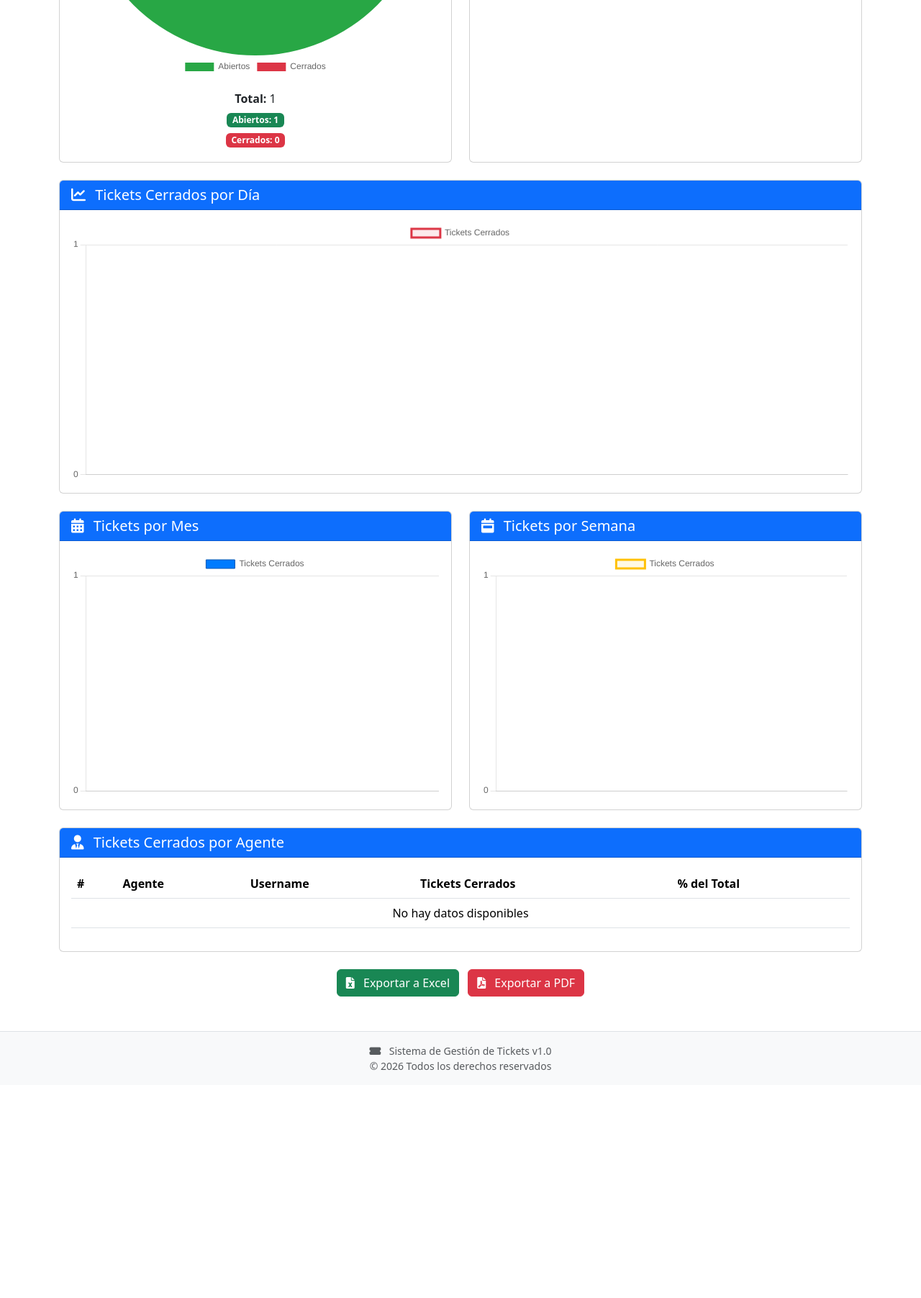
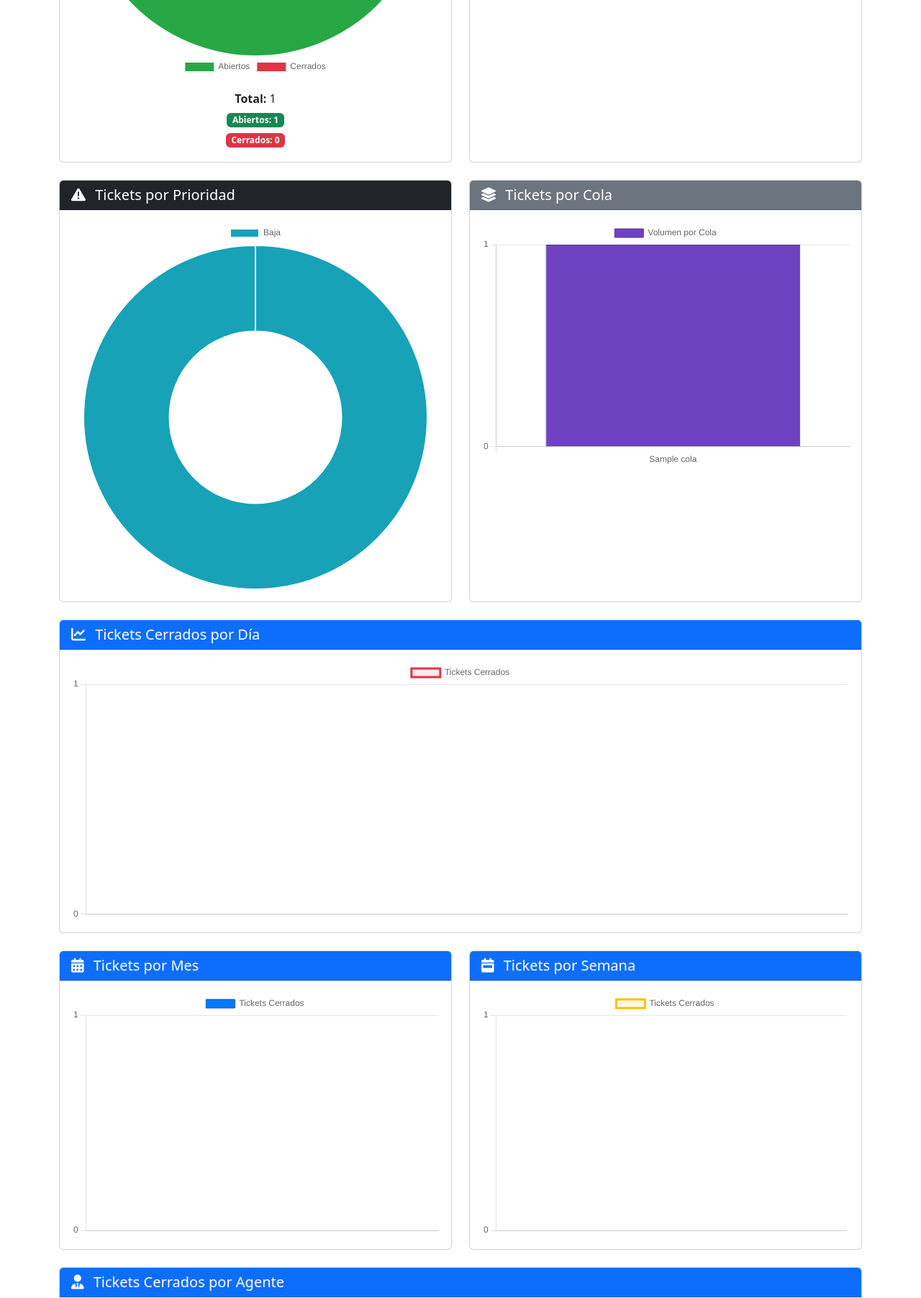
Before and after one commit to christian2195/Tickpro2.0, a Django app: page /configuracion/estadiaticas/ in a window 1280 px wide. Shown: the part 737-2541 px from the top of the page at 72% size. Before the commit the page ends 2224 px from the top, so only its background shows below. Run offline with Django 5.2, Linux system fonts and the light colour scheme; a user stored in the database is signed in; tables that the repository leaves empty hold one stand-in row (values such as "Sample post"); parts of the project's set-up code (start-up, migrations or seed data) failed here and were passed over.

Commit message:
Refactor estadisticas.html and add new charts
Removed unnecessary comments and added new charts for ticket priority and queue.

```diff
--- a/tikects_app/templates/estadisticas.html
+++ b/tikects_app/templates/estadisticas.html
@@ -4,7 +4,6 @@
 {% block title %}Estadísticas {% endblock %}
 
 {% block content %}
-<!-- Encabezado de página -->
 <div class="page-header">
     <div class="container">
         <div class="d-flex justify-content-between align-items-center">
@@ -23,7 +22,6 @@
 </div>
 
 <div class="container">
-    <!-- Tarjetas de resumen -->
     <div class="row mb-4">
         <div class="col-md-3 mb-3">
             <div class="card text-white bg-primary">
@@ -82,9 +80,7 @@
         </div>
     </div>
 
-    <!-- Gráficos -->
     <div class="row">
-        <!-- Gráfico de torta: Estado de tickets -->
         <div class="col-md-6 mb-4">
             <div class="card h-100">
                 <div class="card-header bg-primary text-white">
@@ -101,7 +97,6 @@
             </div>
         </div>
 
-        <!-- Gráfico de barras: Tickets por servicio -->
         <div class="col-md-6 mb-4">
             <div class="card h-100">
                 <div class="card-header bg-primary text-white">
@@ -115,7 +110,30 @@
     </div>
 
     <div class="row">
-        <!-- Tickets por día -->
+        <div class="col-md-6 mb-4">
+            <div class="card h-100">
+                <div class="card-header bg-dark text-white">
+                    <h5 class="mb-0"><i class="fas fa-exclamation-triangle me-2"></i> Tickets por Prioridad</h5>
+                </div>
+                <div class="card-body">
+                    <canvas id="prioridadChart" height="200"></canvas>
+                </div>
+            </div>
+        </div>
+
+        <div class="col-md-6 mb-4">
+            <div class="card h-100">
+                <div class="card-header bg-secondary text-white">
+                    <h5 class="mb-0"><i class="fas fa-layer-group me-2"></i> Tickets por Cola</h5>
+                </div>
+                <div class="card-body">
+                    <canvas id="colaChart" height="200"></canvas>
+                </div>
+            </div>
+        </div>
+    </div>
+
+    <div class="row">
         <div class="col-md-12 mb-4">
             <div class="card">
                 <div class="card-header bg-primary text-white">
@@ -129,7 +147,6 @@
     </div>
 
     <div class="row">
-        <!-- Tickets por mes -->
         <div class="col-md-6 mb-4">
             <div class="card h-100">
                 <div class="card-header bg-primary text-white">
@@ -141,7 +158,6 @@
             </div>
         </div>
 
-        <!-- Tickets por semana -->
         <div class="col-md-6 mb-4">
             <div class="card h-100">
                 <div class="card-header bg-primary text-white">
@@ -154,7 +170,6 @@
         </div>
     </div>
 
-    <!-- Tickets cerrados por agente -->
     <div class="row">
         <div class="col-md-12 mb-4">
             <div class="card">
@@ -202,7 +217,6 @@
         </div>
     </div>
 
-    <!-- Botones de exportación -->
     <div class="row mb-5">
         <div class="col-md-12 text-center">
             <button type="button" class="btn btn-success me-2" data-bs-toggle="modal" data-bs-target="#exportExcelModal">
@@ -215,7 +229,6 @@
     </div>
 </div>
 
-<!-- Modal para exportar a Excel -->
 <div class="modal fade" id="exportExcelModal" tabindex="-1">
     <div class="modal-dialog">
         <div class="modal-content">
@@ -250,7 +263,6 @@
     </div>
 </div>
 
-<!-- Modal para exportar a PDF -->
 <div class="modal fade" id="exportPdfModal" tabindex="-1">
     <div class="modal-dialog">
         <div class="modal-content">
@@ -285,7 +297,6 @@
     </div>
 </div>
 
-<!-- Scripts de Chart.js -->
 <script src="https://cdn.jsdelivr.net/npm/chart.js"></script>
 <script>
     // Gráfico de torta: Estado de tickets
@@ -348,6 +359,44 @@
         document.getElementById('tikectsServiceChart'),
         tikectsServiceConfig
     );
+
+    // ============================================
+    // NUEVO: Gráfico de Tickets por Prioridad
+    // ============================================
+    const prioridadData = {
+        labels: [{% for p in tickets_por_prioridad %}'{{ p.prioridad|title }}'{% if not forloop.last %}, {% endif %}{% endfor %}],
+        datasets: [{
+            data: [{% for p in tickets_por_prioridad %}{{ p.count }}{% if not forloop.last %}, {% endif %}{% endfor %}],
+            backgroundColor: ['#17a2b8', '#ffc107', '#fd7e14', '#dc3545', '#6c757d'],
+        }]
+    };
+    new Chart(document.getElementById('prioridadChart'), {
+        type: 'doughnut',
+        data: prioridadData,
+        options: { responsive: true }
+    });
+
+    // ============================================
+    // NUEVO: Gráfico de Tickets por Cola
+    // ============================================
+    const colaData = {
+        labels: [{% for c in tickets_por_cola %}'{{ c.cola__nombre }}'{% if not forloop.last %}, {% endif %}{% endfor %}],
+        datasets: [{
+            label: 'Volumen por Cola',
+            data: [{% for c in tickets_por_cola %}{{ c.count }}{% if not forloop.last %}, {% endif %}{% endfor %}],
+            backgroundColor: '#6f42c1',
+            borderColor: '#59339d',
+            borderWidth: 1
+        }]
+    };
+    new Chart(document.getElementById('colaChart'), {
+        type: 'bar',
+        data: colaData,
+        options: {
+            responsive: true,
+            scales: { y: { beginAtZero: true, ticks: { stepSize: 1 } } }
+        }
+    });
 
     // Gráfico de línea: Tickets cerrados por día
     const tikectsPorDiaCerradosData = {
```
